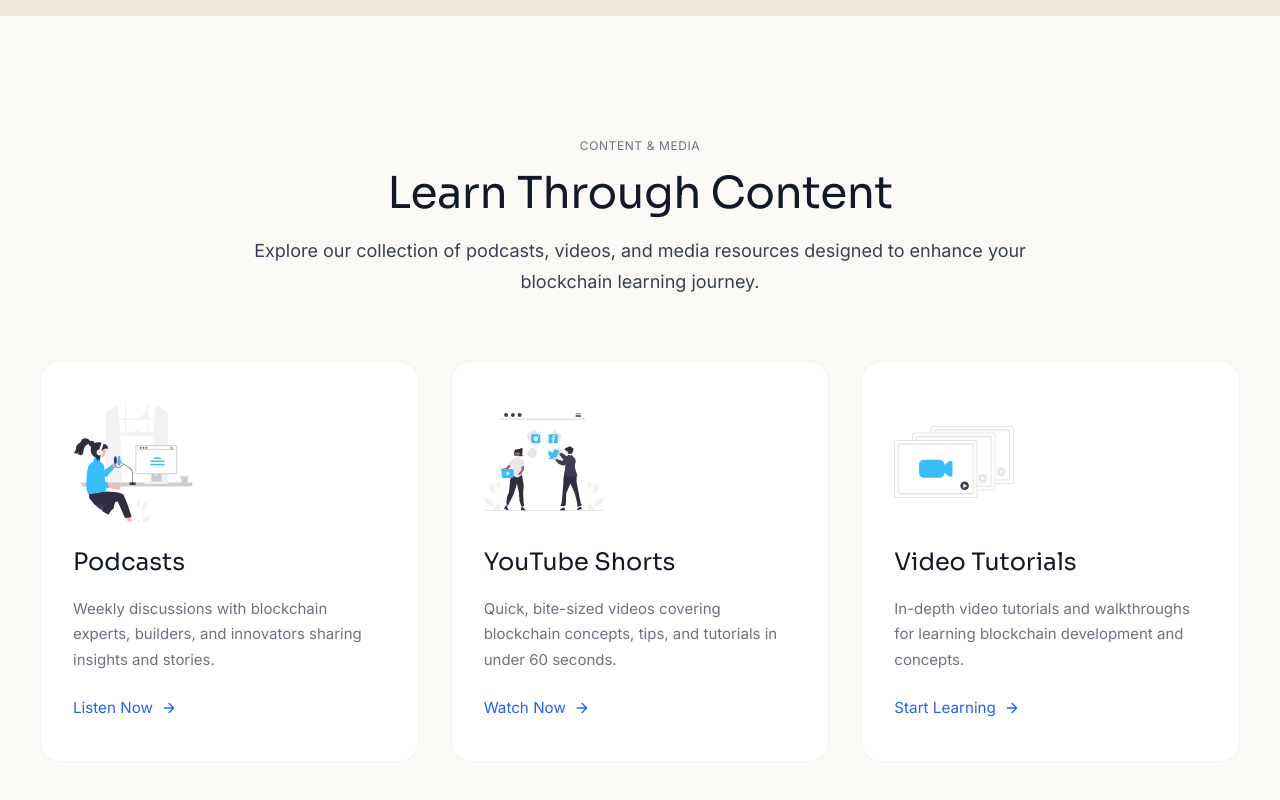
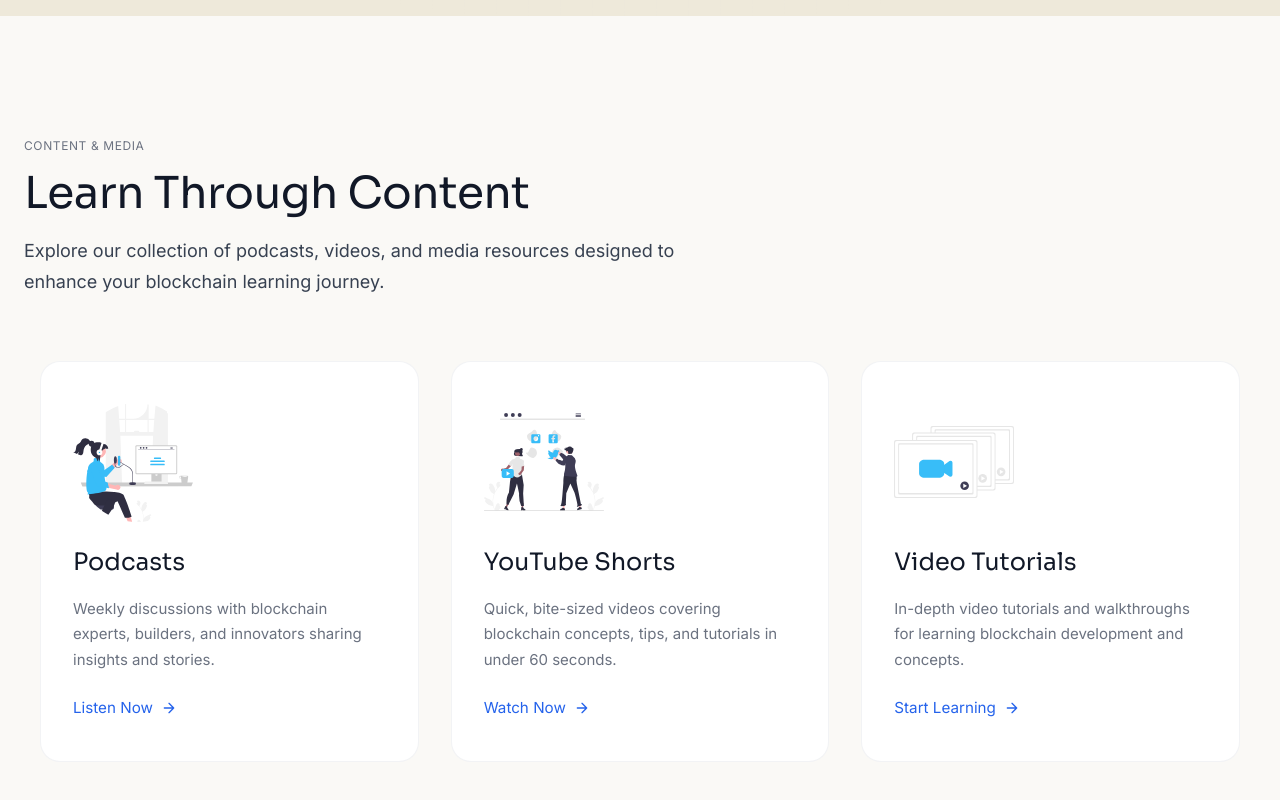
Before and after one commit to Deon62/cneo, a React (Vite) app: page /academy in a window 1280 px wide. Shown: the part 784-1584 px from the top of the page. Built offline with nearby package versions, Linux system fonts and the light colour scheme.

Commit message:
edditing header styles

```diff
--- a/src/Academy.css
+++ b/src/Academy.css
@@ -420,9 +420,9 @@
 }
 
 .podcasts-header {
-  max-width: 800px;
-  margin: 0 auto 64px;
-  text-align: center;
+  max-width: 700px;
+  margin: 0 0 64px 0;
+  text-align: left;
 }
 
 .podcasts-label {
```
